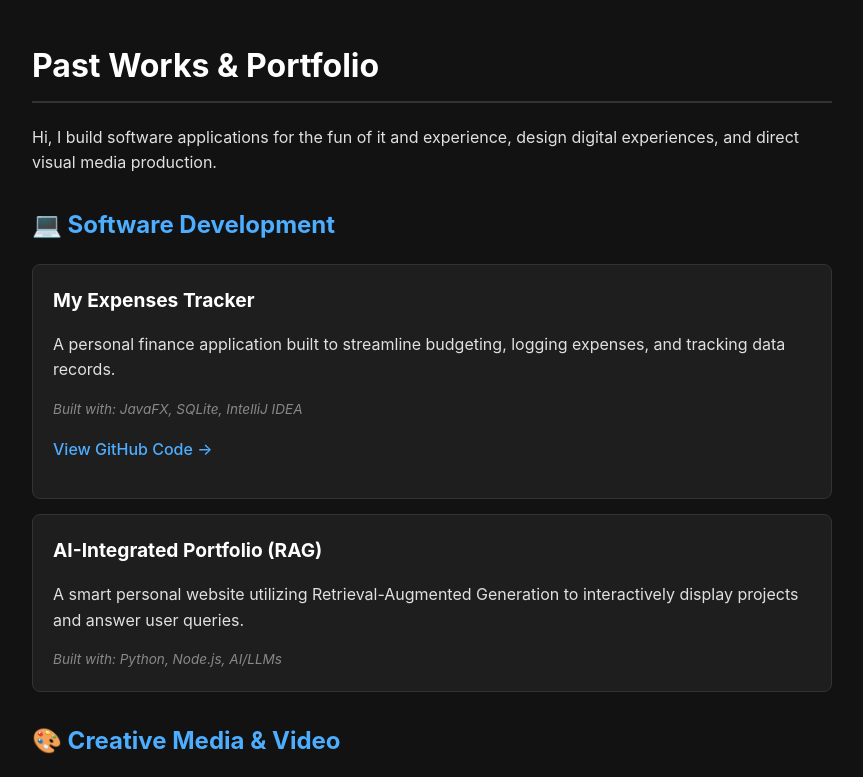
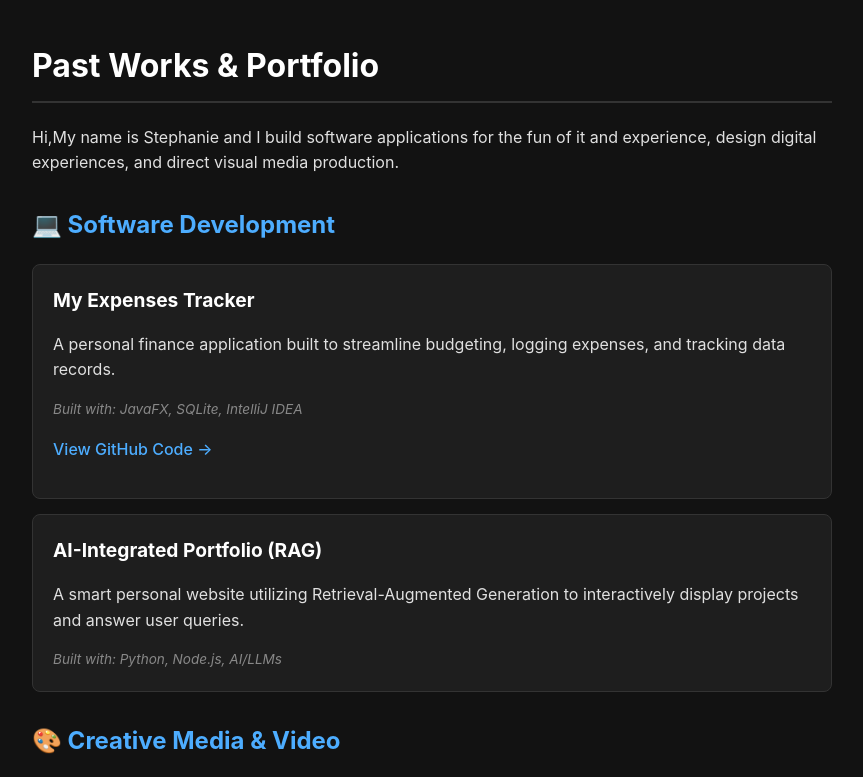
Before and after one commit to xorlali-iiiiii/My-Portfolio-, a plain HTML site: page index.html in a window 1280 px wide. Shown: the top 777 px of the page, without its empty margins (208-1071 px from the left). Drawn offline with Linux system fonts and the light colour scheme.

Commit message:
Update introduction paragraph in index.html

```diff
--- a/index.html
+++ b/index.html
@@ -18,7 +18,7 @@
 <body>
 
     <h1>Past Works & Portfolio</h1>
-    <p>Hi, I build software applications for the fun of it and experience, design digital experiences, and direct visual media production.</p>
+    <p>Hi,My name is Stephanie and I build software applications for the fun of it and experience, design digital experiences, and direct visual media production.</p>
 
     <h2>💻 Software Development</h2>
 
```
